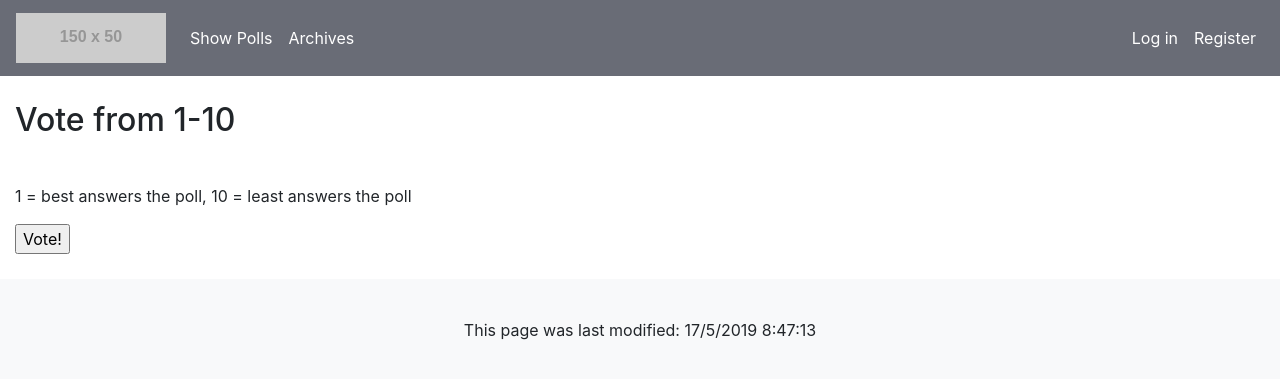
After one commit to conor-smith/3403Project, a Flask app: template app/templates/poll_results.html in a window 1280 px wide. The commit adds this page. Shown: the top 379 px of the page. Run offline with Flask 2, Linux system fonts and the light colour scheme; the template is opened without the code that fills it: values that come from a table or form of the project are taken from there, others are empty; grey boxes labelled with a size stand in for pictures from a placeholder-image service; some libraries are stand-ins or nearby versions.

Commit message:
Users can now vote on polls. Data currently isn't displayed, but is saved in the database

```diff
--- a/app/forms.py
+++ b/app/forms.py
@@ -10,20 +10,20 @@ class VoteOnPoll(FlaskForm):
 
     submit = SubmitField("Vote!")
 
-    fields = ["vote{}".format(i+1) for i in range(10)]
+    #fields = ["vote{}".format(i+1) for i in range(10)]
 
-    choices = [(str(i+1),str(i+1)) for i in range(10)]
+    #choices = [(str(i+1),str(i+1)) for i in range(10)]
 
-    vote1 = SelectField("vote1", choices=choices)
-    vote2 = SelectField("vote2", choices=choices)
-    vote3 = SelectField("vote3", choices=choices)
-    vote4 = SelectField("vote4", choices=choices)
-    vote5 = SelectField("vote5", choices=choices)
-    vote6 = SelectField("vote6", choices=choices)
-    vote7 = SelectField("vote7", choices=choices)
-    vote8 = SelectField("vote8", choices=choices)
-    vote9 = SelectField("vote9", choices=choices)
-    vote10 = SelectField("vote10", choices=choices)
+    vote1 = SelectField("vote1", choices=[(str(i+1),str(i+1)) for i in range(10)], default = 10)
+    vote2 = SelectField("vote2", choices=[(str(i+1),str(i+1)) for i in range(10)], default = 10)
+    vote3 = SelectField("vote3", choices=[(str(i+1),str(i+1)) for i in range(10)], default = 10)
+    vote4 = SelectField("vote4", choices=[(str(i+1),str(i+1)) for i in range(10)], default = 10)
+    vote5 = SelectField("vote5", choices=[(str(i+1),str(i+1)) for i in range(10)], default = 10)
+    vote6 = SelectField("vote6", choices=[(str(i+1),str(i+1)) for i in range(10)], default = 10)
+    vote7 = SelectField("vote7", choices=[(str(i+1),str(i+1)) for i in range(10)], default = 10)
+    vote8 = SelectField("vote8", choices=[(str(i+1),str(i+1)) for i in range(10)], default = 10)
+    vote9 = SelectField("vote9", choices=[(str(i+1),str(i+1)) for i in range(10)], default = 10)
+    vote10 = SelectField("vote10", choices=[(str(i+1),str(i+1)) for i in range(10)], default = 10)
 
     def get(self, field_name):
         getattr(self, field_name)
--- a/app/routes.py
+++ b/app/routes.py
@@ -15,13 +15,22 @@ def front():
 
 @app.route('/poll/<id>', methods=['GET', 'POST'])
 def poll_page(id):
+    if current_user.is_anonymous:
+        return redirect(url_for("front"))
     poll = Poll.query.filter(Poll.id == int(id)).first()
     vform = VoteOnPoll()
-    print(getattr(vform, vform.fields[0]))
+    print(vform.vote6.data)
+    if vform.validate_on_submit():
+        current_user.remove_user_poll(poll)
+        for i in range(len(poll.choices)):
+            current_user.vote_on_media(poll, poll.choices[i], int(getattr(vform, "vote{}".format(i+1)).data))
+        db.session.commit()
+        return redirect(url_for("front"))
     length = len(poll.choices)
+    fields = ["vote{}".format(i+1) for i in range(10)]
     if vform.validate_on_submit():
         return redirect(url_for("front"))
-    return render_template("poll_page.html", title=poll.name, poll=poll, length=length, vform=vform)
+    return render_template("poll_page.html", title=poll.name, poll=poll, length=length, vform=vform, fields=fields)
 
 @app.route('/poll/results/<id>')
 def poll_results(id):
--- a/app/templates/poll_page.html
+++ b/app/templates/poll_page.html
@@ -2,13 +2,15 @@
 
 {% block content %}
 <main class = "container-fluid">
+  <h2>Vote from 1-10</h2><br>
+  <p>1 = best answers the poll, 10 = least answers the poll</p>
   <form method = "POST" action = "">
     {{ vform.hidden_tag() }}
     <div class = "row">
       {% for i in range(length) %}
       <div class = "col-md-3">
         <img class = "img-fluid" src = "{{ url_for('static', filename=poll.choices[i].poster) }}"><br>
-        {{ getat(vform, vform.fields[0]) }}
+        {{ getat(vform, fields[i]) }}
       </div>
       {% endfor %}
     </div>
--- /dev/null
+++ b/app/templates/poll_results.html
@@ -0,0 +1,18 @@
+{% extends "base.html" %}
+
+{% block content %}
+<main class = "container-fluid">
+  <h2>Vote from 1-10</h2><br>
+  <p>1 = best answers the poll, 10 = least answers the poll</p>
+  {{ vform.hidden_tag() }}
+  <div class = "row">
+    {% for i in range(length) %}
+    <div class = "col-md-3">
+      <img class = "img-fluid" src = "{{ url_for('static', filename=poll.choices[i].poster) }}"><br>
+      {{ getat(vform, vform.fields[0]) }}
+    </div>
+    {% endfor %}
+  </div>
+  {{ vform.submit }}
+</main>
+{% endblock %}
```
